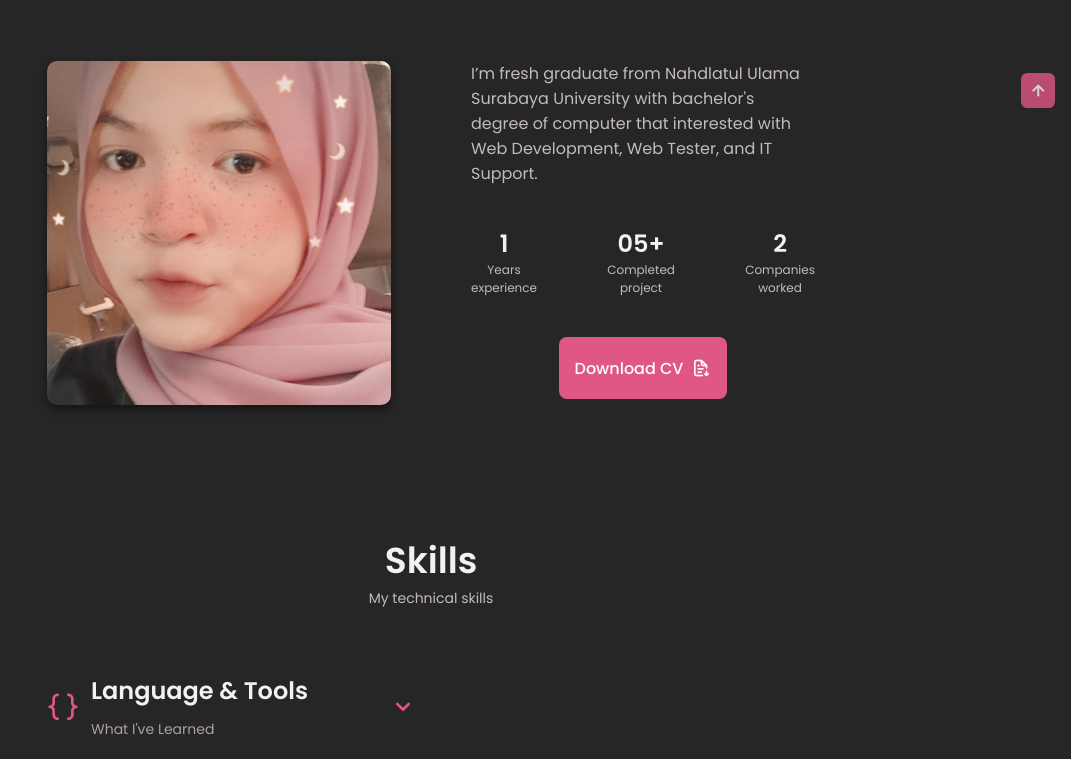
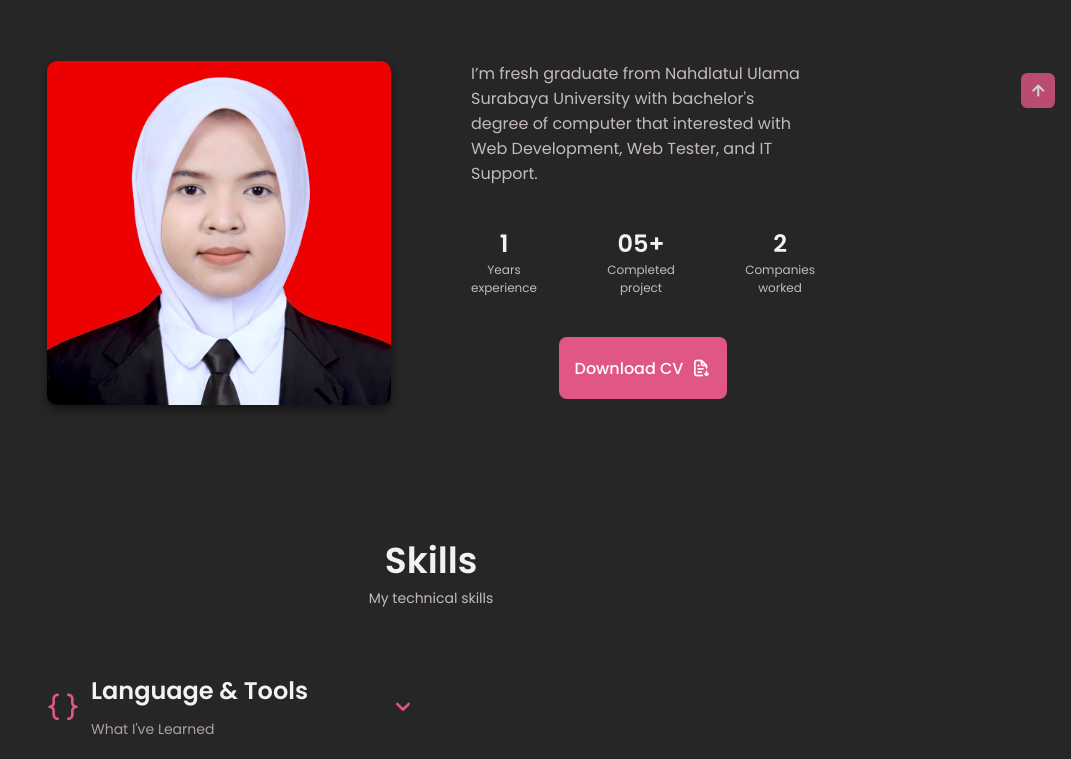
Before and after one commit to haniueo/hani, a plain HTML site: page index.html in a window 1280 px wide. Shown: the part 852-1611 px from the top of the page, without its empty margins (209-1280 px from the left). Drawn offline with nearby package versions, Linux system fonts and the light colour scheme.

Commit message:
Update index.html

```diff
--- a/index.html
+++ b/index.html
@@ -136,7 +136,7 @@
                 <span class="section__subtitle">My Introduction</span>
 
                 <div class="about__container container grid">
-                    <img src="assets/img/hanyi.jpg" alt="" class="about__img">
+                    <img src="assets/img/Tes 1x1.jpeg" alt="" class="about__img">
 
                     <div class="about__data">
                         <p class="about__description">
```
